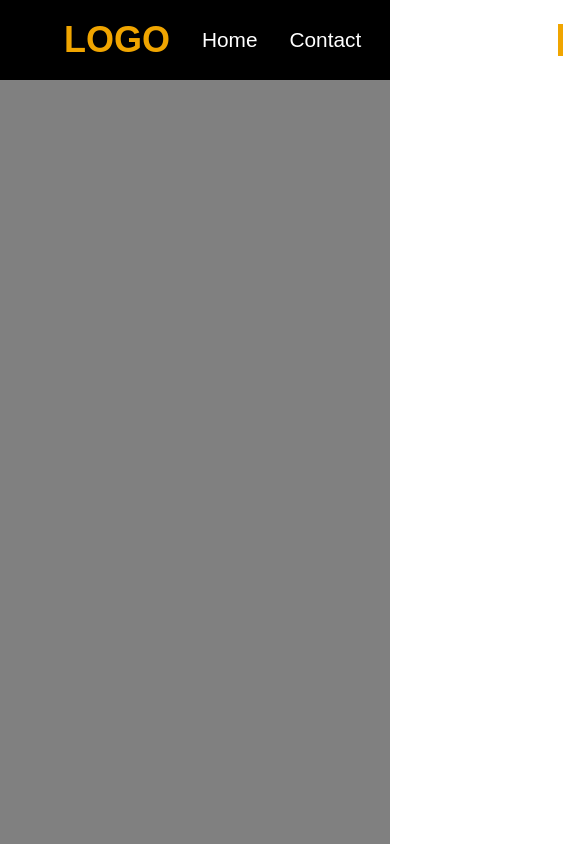
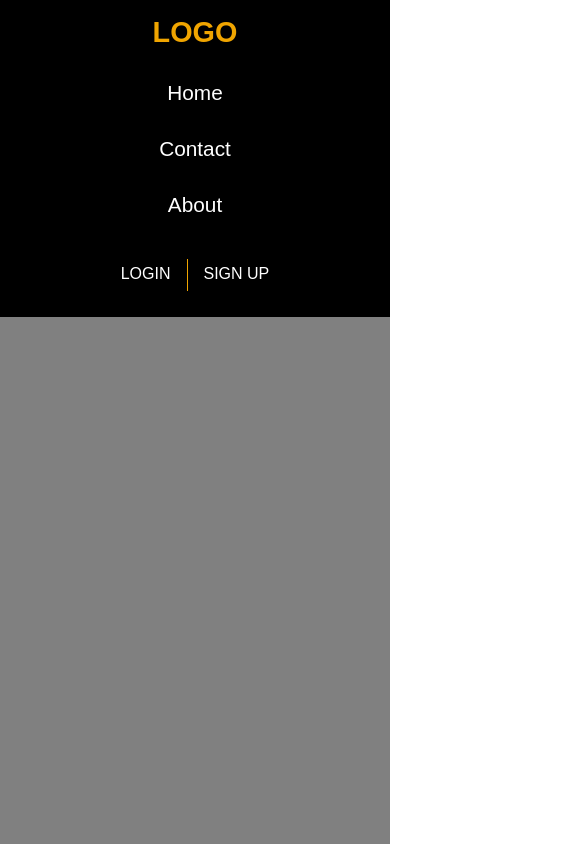
Before and after one commit to naveen3310/navbar-1, a plain HTML site: page index.html in a window 390 px wide. Shown: the top 844 px of the page, 585 px wide, since content can reach past the window. Drawn offline with Linux system fonts and the light colour scheme.

Commit message:
second commit

```diff
--- a/index.html
+++ b/index.html
@@ -1,10 +1,13 @@
 <!DOCTYPE html>
 <html lang="en">
+
 <head>
     <meta charset="UTF-8">
     <title>Flexbox</title>
     <link rel="stylesheet" href="./style.css">
+    <meta>
 </head>
+
 <body>
     <header class="container">
         <nav class="container__navigation">
@@ -26,4 +29,5 @@
         </nav>
     </header>
 </body>
+
 </html>
--- a/style.css
+++ b/style.css
@@ -1,78 +1,126 @@
-:root{
-    --hover-color:#F0A500;
+:root {
+    --hover-color: #F0A500;
 }
-*{
+
+* {
     margin: 0;
     padding: 0;
     box-sizing: border-box;
 }
-body{
+
+body {
     font-family: sans-serif;
 }
 
-.container{
+.container {
     width: 100%;
     min-height: 100vh;
     background: grey;
+    overflow-x: hidden;
 }
 
-.container__navigation{
+.container__navigation {
     display: flex;
     justify-content: space-between;
     align-items: center;
-    flex: 1;
+
     background: black;
     padding: 1rem 4rem;
     width: 100%;
 }
 
-.navigation__logo{
+.navigation__logo {
+    display: flex;
+    justify-content: flex-start;
+    align-items: center;
+    color: var(--hover-color);
+    font-size: 1.2rem;
+}
 
-    color:var(--hover-color);
-    font-size:1.5rem;
-}
-.navigation__item{
-
+.navigation__item {
+    flex: 1;
     display: flex;
-    justify-content: space-between;
+    justify-content: center;
     align-items: center;
     border-bottom: none;
 }
-.navigation__item li{
+
+.navigation__item li {
     list-style: none;
 }
 
-.navigation__item a{
-    border-bottom:2px solid transparent ;
+.navigation__item a {
+    border-bottom: 2px solid transparent;
     transition: border-bottom 0.3s linear;
 }
 
-.navigation__item a:hover{
+.navigation__item a:hover {
     color: var(--hover-color);
     border-bottom: 2px solid var(--hover-color);
 }
-.navigation__item a,
-.navigation__item-login a{
-    text-decoration:none;
-    color:#ffffff;
-    margin-left:2rem;
-    font-size:1.3rem;
-}
-.navigation__item-login a:hover{
-    color:var(--hover-color);
+
+.navigation__item a {
+    text-decoration: none;
+    color: #ffffff;
+    margin: 0 1rem;
+    /* font-size: 1.3rem; */
 }
 
-.navigation__item-login{
+.navigation__item-login a {
+    text-decoration: none;
+    color: #ffffff;
+    margin: 1rem;
+    /* font-size: 1.3rem; */
+}
+
+.navigation__item-login a:hover {
+    color: var(--hover-color);
+}
+
+.navigation__item-login {
     position: relative;
     display: flex;
     align-items: center;
-    justify-content: space-between;
+    justify-content: flex-end;
+
 
 }
-.navigation__item-login div{
-    position: absolute;
-    left:6.9rem ;
-    width: 0.3rem;
+
+.navigation__item-login a {
+    border-bottom: 2px solid transparent;
+    transition: 0.3s linear;
+}
+
+.navigation__item-login a:hover {
+    border-bottom: 2px solid var(--hover-color);
+}
+
+.navigation__item-login div {
+    width: 1px;
     background: var(--hover-color);
-    height:2rem;
+    height: 2rem;
 }
+
+@media only screen and (max-width:655px) {
+    html {
+        font-size: 16px;
+    }
+
+    .container__navigation {
+        flex-direction: column;
+
+    }
+
+    .navigation__item {
+        flex-direction: column;
+        margin: 1rem 0;
+    }
+
+    .navigation__item li {
+        margin: 1rem 0;
+    }
+
+    .navigation__item a {
+        font-size: 1.3rem;
+    }
+}
```
Lines whose indentation alone changed are shown as unchanged.
